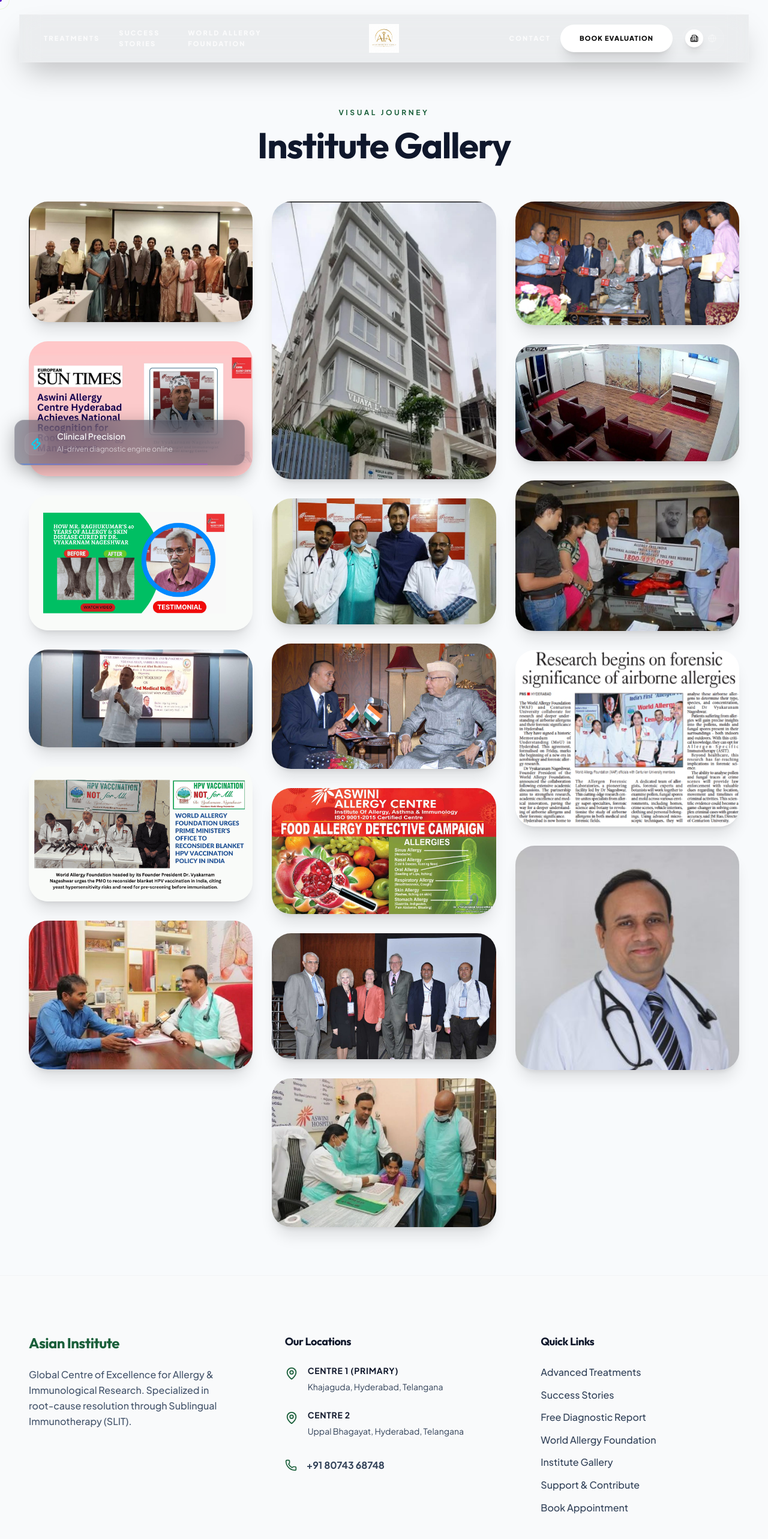
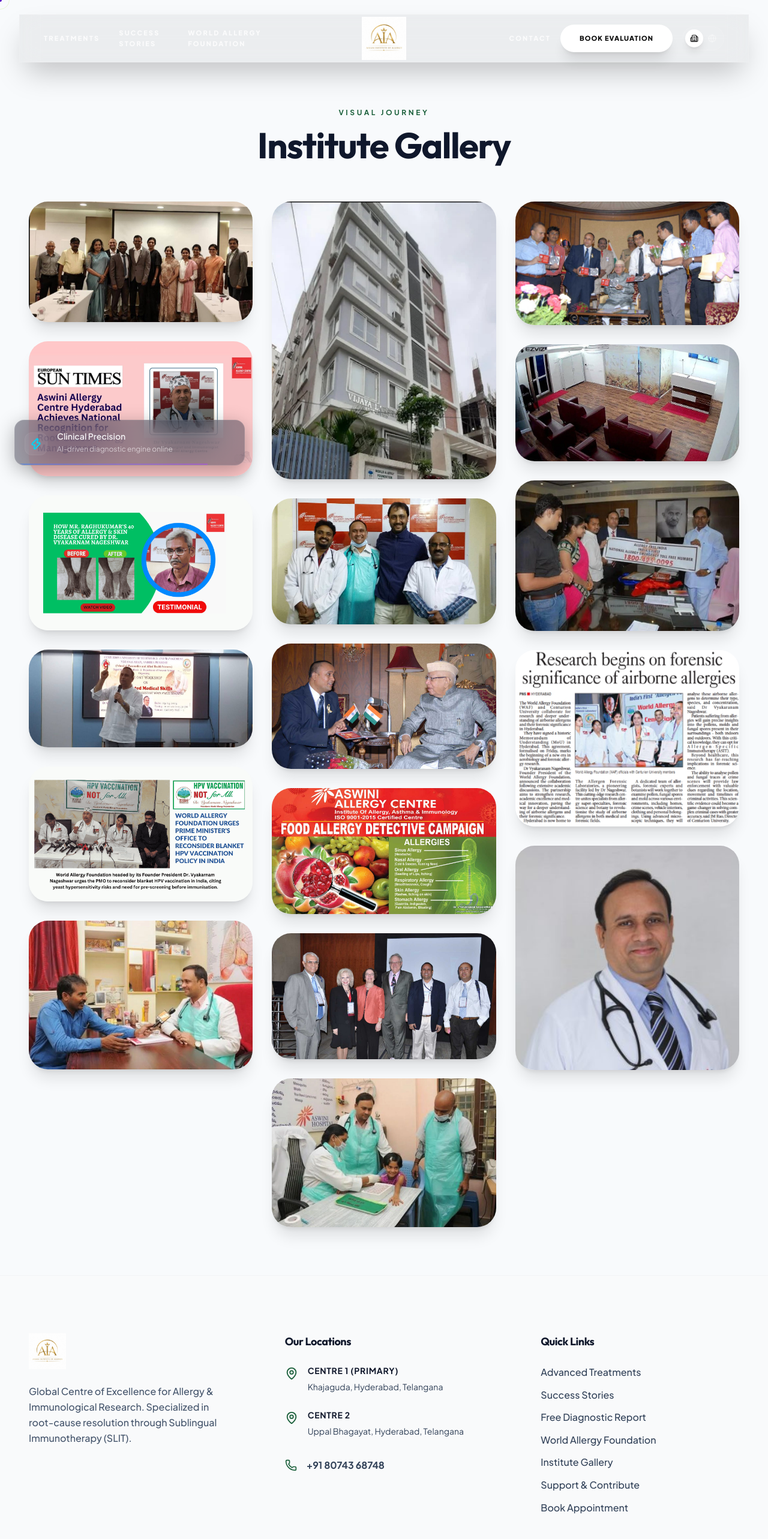
Before and after one commit to KarthikeyaGSI/asian_institute_of_allegy, a Next.js app: page /gallery in a window 1280 px wide. Shown: the top 2566 px of the page at 60% size. Built offline with nearby package versions, Linux system fonts and the light colour scheme.

Commit message:
ui: increase logo size in navbar and footer for better visibility

```diff
--- a/src/components/layout/Footer.jsx
+++ b/src/components/layout/Footer.jsx
@@ -1,4 +1,5 @@
 import Link from "next/link";
+import Image from "next/image";
 import { MapPin, Phone, Mail } from "lucide-react";
 
 export default function Footer() {
@@ -9,9 +10,13 @@
           {/* Brand */}
           <div className="space-y-6">
             <Link href="/" className="flex items-center gap-2">
-              <span className="font-bold text-2xl tracking-tight text-primary font-heading">
-                Asian Institute
-              </span>
+              <Image
+                src="/images/asian institute of allergy logo.jpg"
+                alt="Asian Institute of Allergy"
+                width={240}
+                height={80}
+                className="h-[60px] w-auto object-contain"
+              />
             </Link>
             <p className="text-slate-600 leading-relaxed font-medium">
               Global Centre of Excellence for Allergy & Immunological Research.
--- a/src/components/layout/Navbar.jsx
+++ b/src/components/layout/Navbar.jsx
@@ -63,9 +63,9 @@
           <Image
             src="/images/asian institute of allergy logo.jpg"
             alt="Asian Institute of Allergy"
-            width={120}
-            height={40}
-            className="h-[32px] md:h-[48px] w-auto object-contain"
+            width={200}
+            height={60}
+            className="h-[48px] md:h-[72px] w-auto object-contain"
           />
         </Link>
 
```
